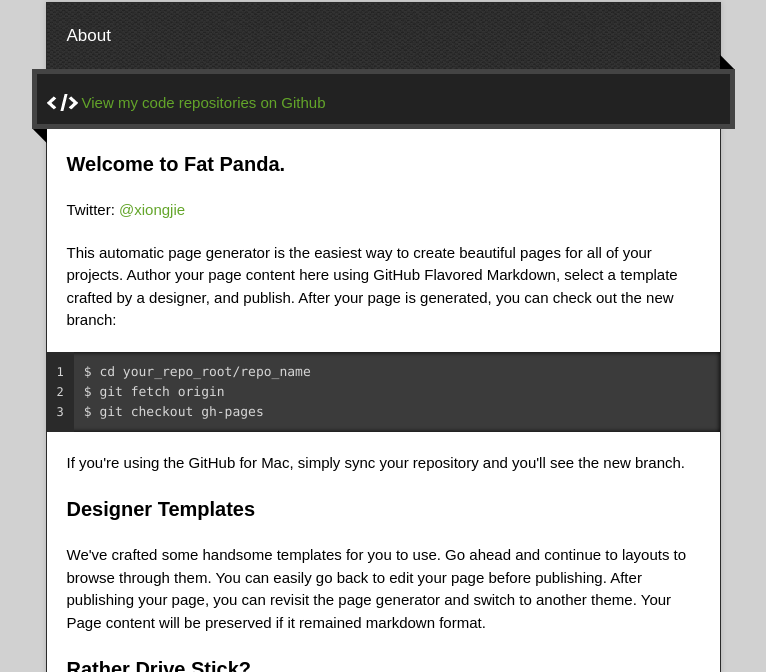
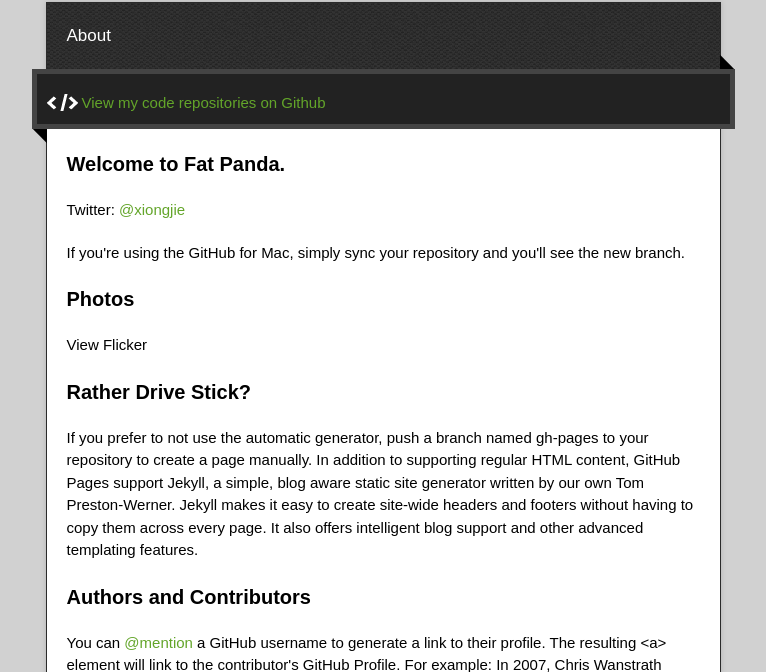
Before and after one commit to xc/xc.github.io, a plain HTML site: page index.html in a window 1280 px wide. Shown: the part 128-800 px from the top of the page, without its empty margins (257-1023 px from the left). Drawn offline with nearby package versions, Linux system fonts and the light colour scheme.

Commit message:
Update index.html

```diff
--- a/index.html
+++ b/index.html
@@ -37,18 +37,12 @@
           <h3>Welcome to Fat Panda.</h3>
 <p>Twitter: <a href="http://twitter.com/xiongjie">@xiongjie</a></p>
 
-<p>This automatic page generator is the easiest way to create beautiful pages for all of your projects. Author your page content here using GitHub Flavored Markdown, select a template crafted by a designer, and publish. After your page is generated, you can check out the new branch:</p>
-
-<pre><code>$ cd your_repo_root/repo_name
-$ git fetch origin
-$ git checkout gh-pages
-</code></pre>
 
 <p>If you're using the GitHub for Mac, simply sync your repository and you'll see the new branch.</p>
 
-<h3>Designer Templates</h3>
+<h3>Photos</h3>
 
-<p>We've crafted some handsome templates for you to use. Go ahead and continue to layouts to browse through them. You can easily go back to edit your page before publishing. After publishing your page, you can revisit the page generator and switch to another theme. Your Page content will be preserved if it remained markdown format.</p>
+<p>View Flicker</p>
 
 <h3>Rather Drive Stick?</h3>
 
```
